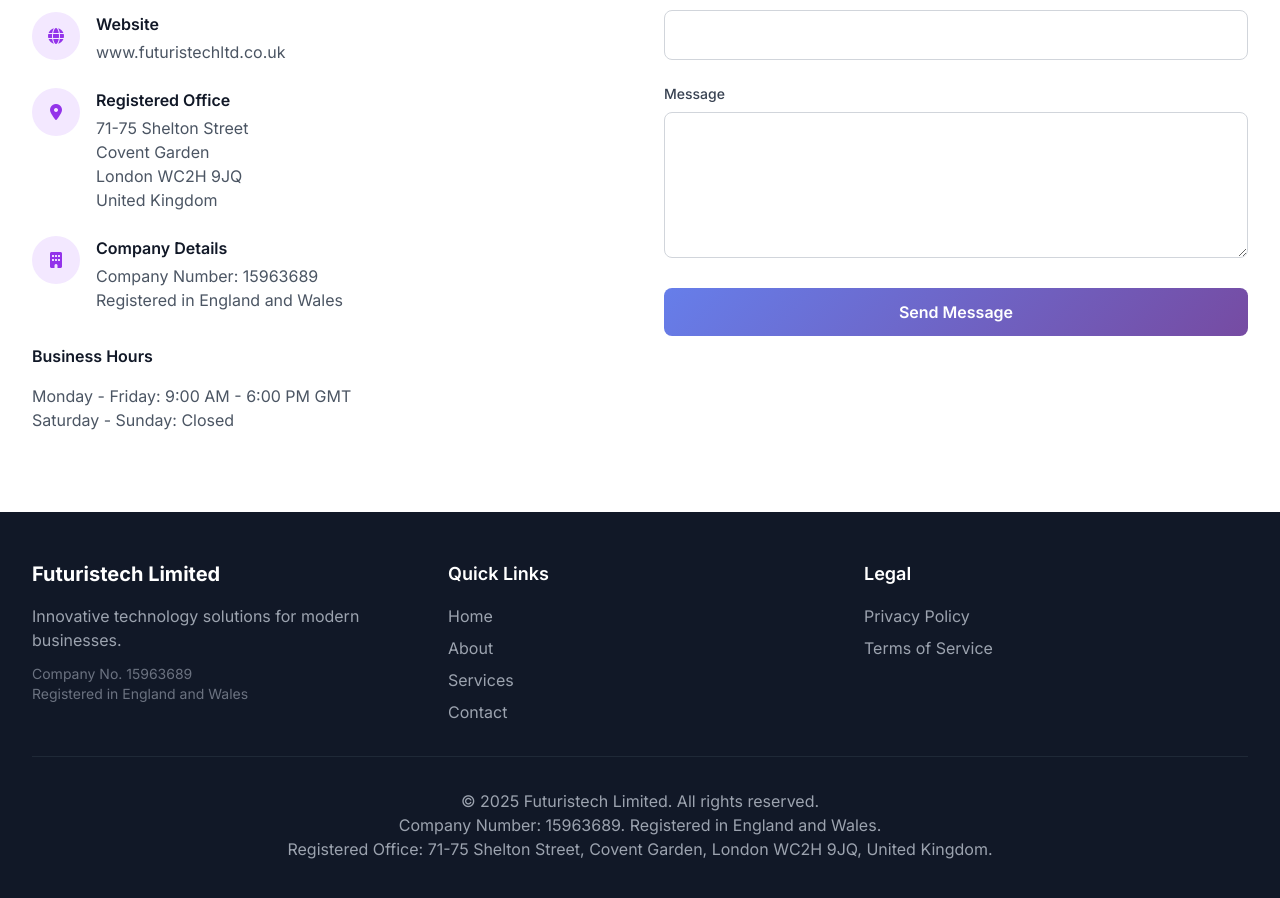
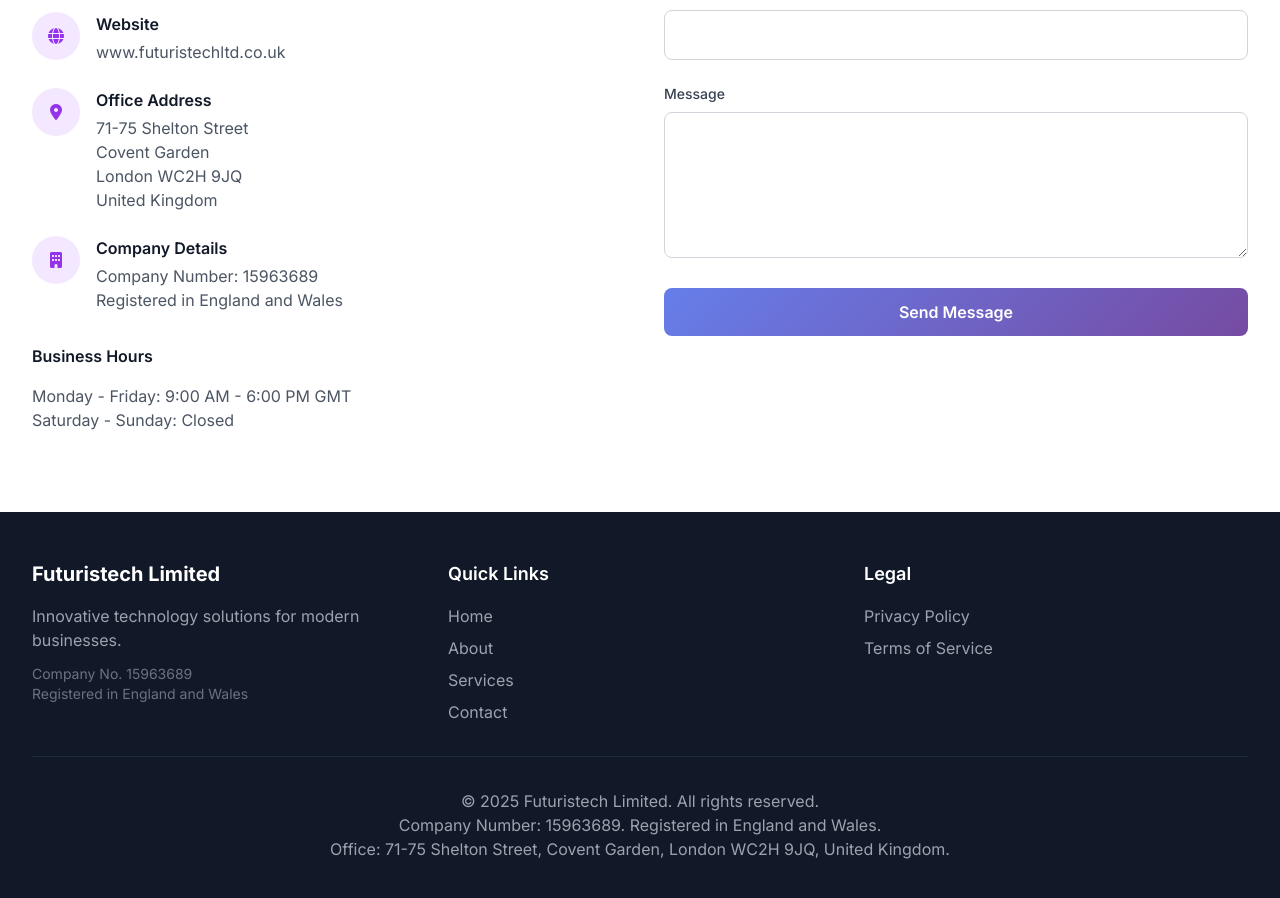
Before and after one commit to merryluoo/futuristechltd.github.io, a plain HTML site: page index.html in a window 1280 px wide. Shown: the part 2500-3398 px from the top of the page. Drawn offline with nearby package versions, Linux system fonts and the light colour scheme.

Commit message:
Change 'Registered Office' to 'Office Address' for better readability

```diff
--- a/index.html
+++ b/index.html
@@ -269,7 +269,7 @@
                                 <i class="fas fa-map-marker-alt text-purple-600"></i>
                             </div>
                             <div>
-                                <h4 class="font-semibold text-gray-900 mb-1">Registered Office</h4>
+                                <h4 class="font-semibold text-gray-900 mb-1">Office Address</h4>
                                 <p class="text-gray-600">
                                     71-75 Shelton Street<br>
                                     Covent Garden<br>
@@ -359,7 +359,7 @@
                 <p class="text-gray-400">
                     &copy; <span id="current-year"></span> Futuristech Limited. All rights reserved.<br>
                     Company Number: 15963689. Registered in England and Wales.<br>
-                    Registered Office: 71-75 Shelton Street, Covent Garden, London WC2H 9JQ, United Kingdom.
+                    Office: 71-75 Shelton Street, Covent Garden, London WC2H 9JQ, United Kingdom.
                 </p>
             </div>
         </div>
```
